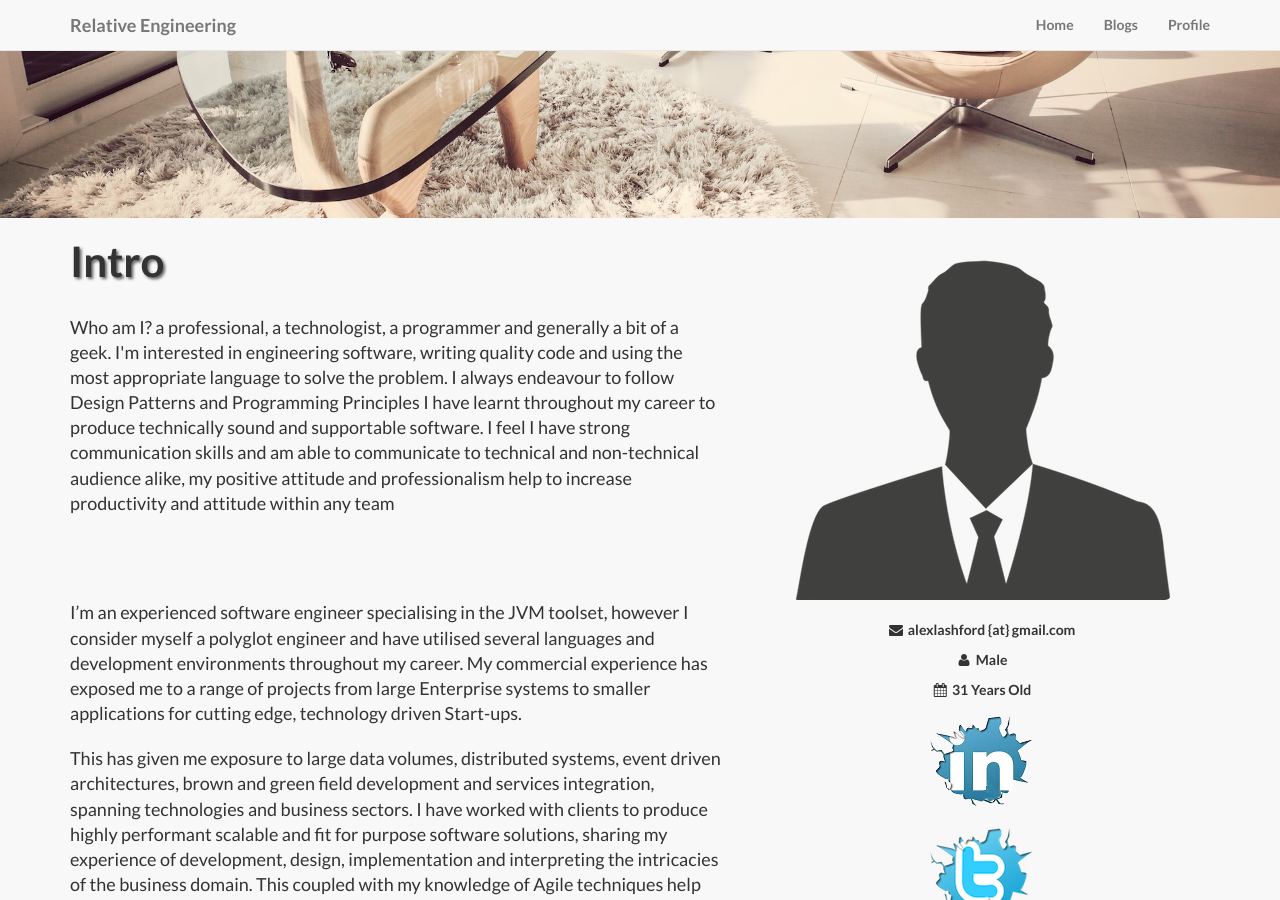
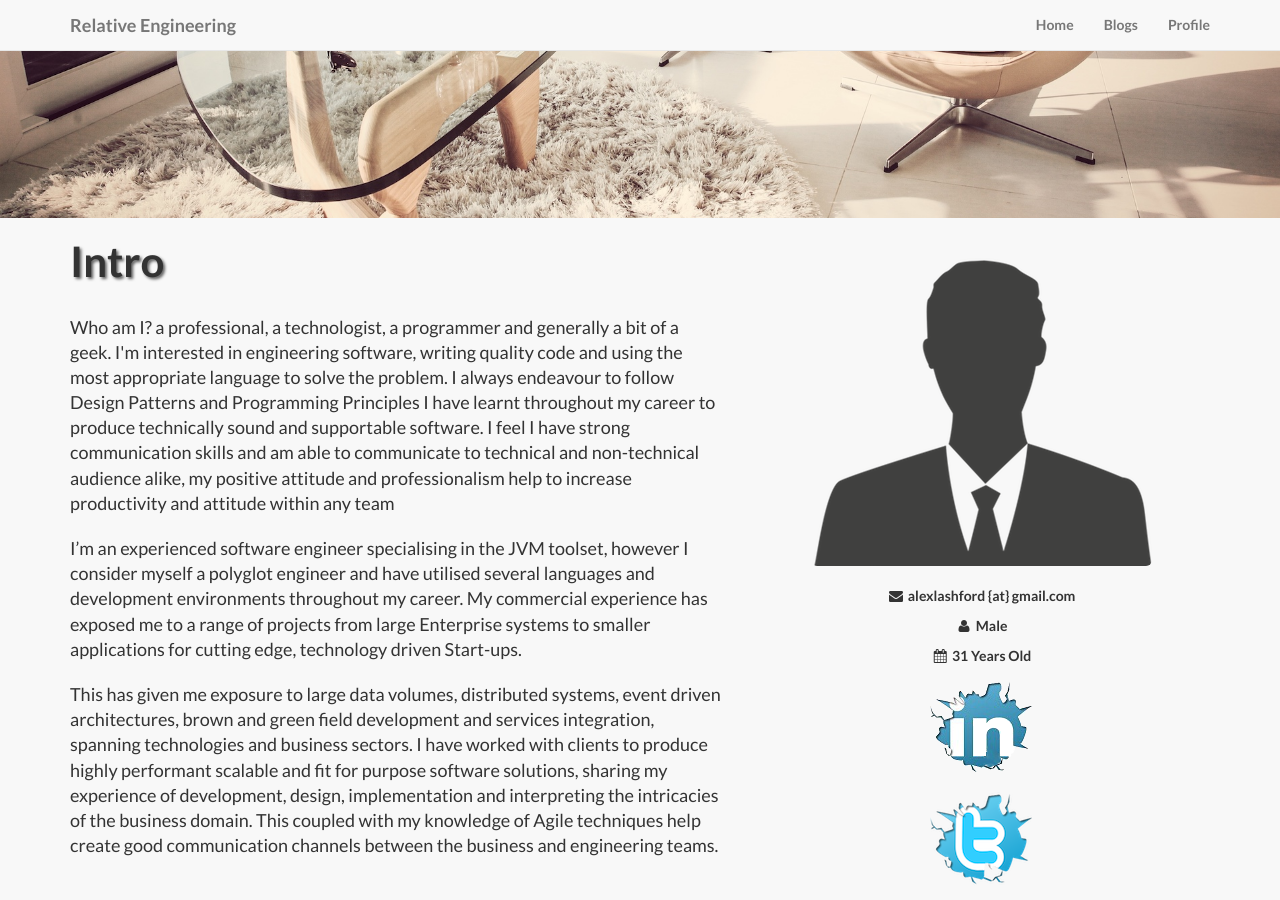
Before and after one commit to lashford/blog, a Jekyll site: the page built from profile.md, in a window 1280 px wide and 900 px high, scrolled down 345 px. Built offline with Jekyll 4.4.1, drawn with Linux system fonts in a browser that asks for light colours.

Commit message:
update readme

```diff
--- a/_includes/page_profile.html
+++ b/_includes/page_profile.html
@@ -7,31 +7,31 @@
                 <div class="lead">
                 Who am I? a professional, a technologist, a programmer and generally a bit of a geek. I'm interested in engineering software, writing quality code and using the most appropriate language to solve the problem. I always endeavour to follow Design Patterns and Programming Principles I have learnt throughout my career to produce technically sound and supportable software. I feel I have strong communication skills and am able to communicate to technical and non-technical audience alike, my positive attitude and professionalism help to increase productivity and attitude within any team
                 </div>
+                <div class="lead">
+                I’m an experienced software engineer specialising in the JVM toolset, however I consider myself a polyglot engineer and have utilised several languages and development environments throughout my career. My commercial experience has exposed me to a range of projects from large Enterprise systems to smaller applications for cutting edge, technology driven Start-ups.
+                </div>
+                <div class="lead">
+                This has given me exposure to large data volumes, distributed systems, event driven architectures, brown and green field development and services integration, spanning technologies and business sectors. I have worked with clients to produce highly performant scalable and fit for purpose software solutions, sharing my experience of development, design, implementation and interpreting the intricacies of the business domain. This coupled with my knowledge of Agile techniques help create good communication channels between the business and engineering teams.
+                </div>
             </div>
             <div class="col-sm-5 text-center">
               <div class="spacer"></div>
               <img class="img-rounded" src="{{ 'img/silhouette.png' | prepend: site.baseurl }}" alt="">
-
-            </div>
-            <div class="col-sm-7">
-              <div class="lead">
-              I’m an experienced software engineer specialising in the JVM toolset, however I consider myself a polyglot engineer and have utilised several languages and development environments throughout my career. My commercial experience has exposed me to a range of projects from large Enterprise systems to smaller applications for cutting edge, technology driven Start-ups.
-              </div>
-              <div class="lead">
-              This has given me exposure to large data volumes, distributed systems, event driven architectures, brown and green field development and services integration, spanning technologies and business sectors. I have worked with clients to produce highly performant scalable and fit for purpose software solutions, sharing my experience of development, design, implementation and interpreting the intricacies of the business domain. This coupled with my knowledge of Agile techniques help create good communication channels between the business and engineering teams.
-              </div>
-            </div>
-            <div class="col-sm-5 text-center">
               <div class="spacer"></div>
               <p><i class="fa fa-envelope fa-fw"></i> alexlashford {at} gmail.com</p>
 
               <p><i class="fa fa-user fa-fw"></i> Male</p>
 
               <p><i class="fa fa-calendar fa-fw"></i> 31 Years Old</p>
+              <p>
+                <a href="https://www.linkedin.com/in/alexlashford" target="_blank">
+                <img src="{{ 'img/linkedincracked.png' | prepend: site.baseurl }}"></a>
+              </p>
+              <p>
+                <a href="https://twitter.com/lashford" target="_blank">
+                <img src="{{ 'img/twittercracked.png' | prepend: site.baseurl }}"></a>
+              </p>
 
-              <p><a href="https://www.linkedin.com/in/alexlashford" target="_blank"><img src="{{ 'img/linkedincracked.png' | prepend: site.baseurl }}" ></a></p>
-
-              <p><a href="https://twitter.com/lashford" target="_blank"><img src="{{ 'img/twittercracked.png' | prepend: site.baseurl }}" ></a></p>
             </div>
           </div>
       </div>
```
Also changed, not shown: README.md, img/silhouette.png.
